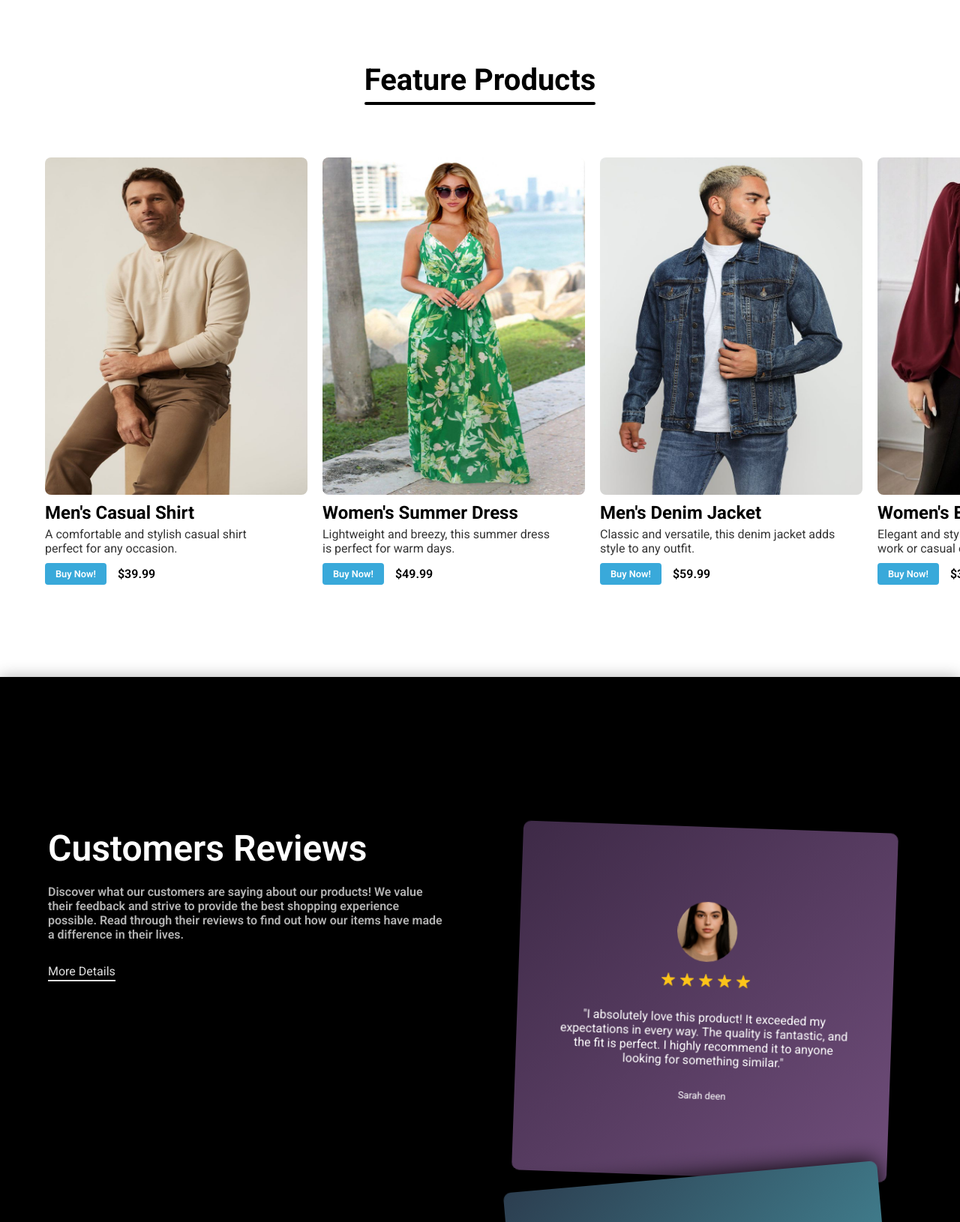
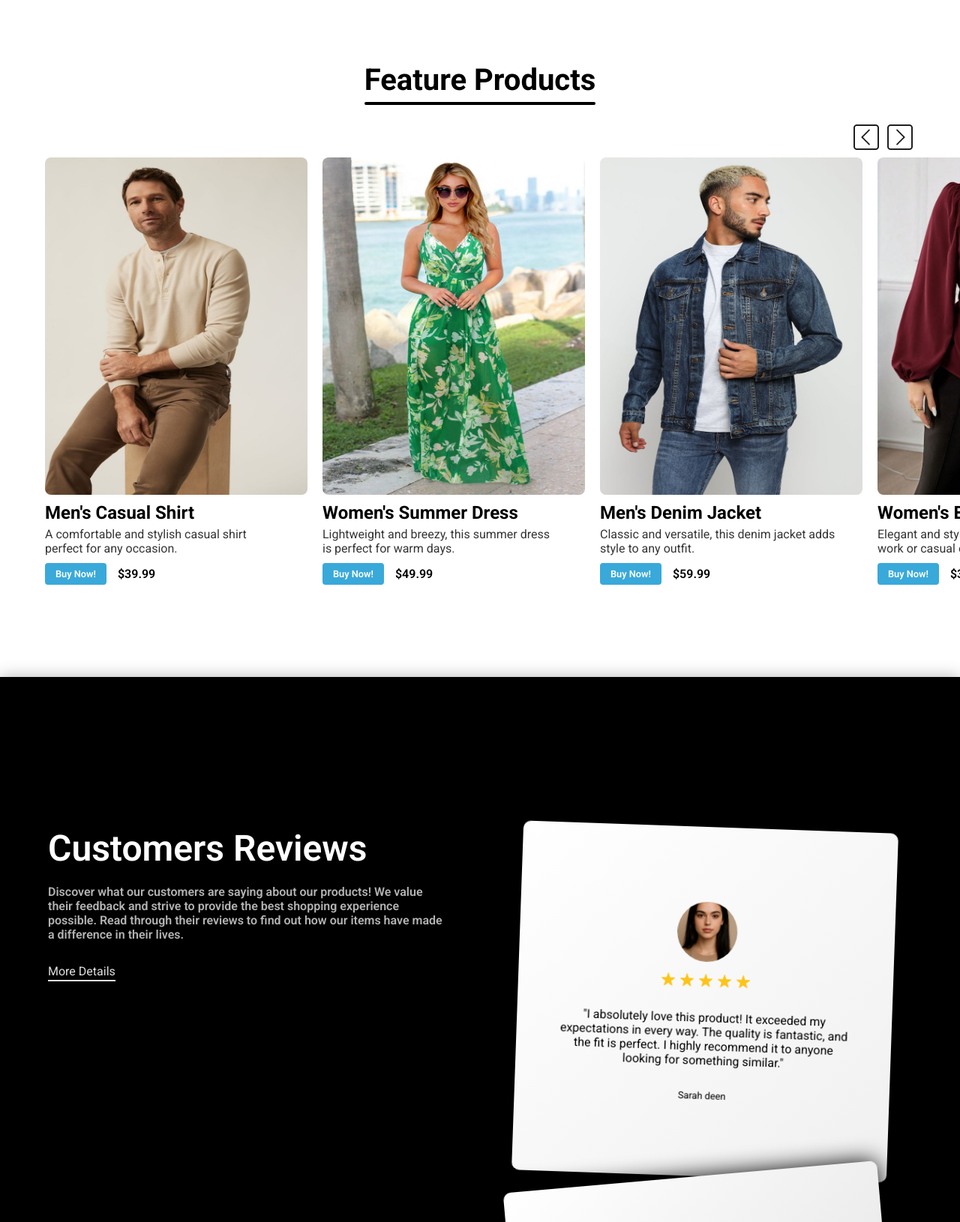
Before and after one commit to OxilonX/Fashion-Nest, a plain HTML site: page index.html in a window 1280 px wide. Shown: the part 1186-2816 px from the top of the page at 75% size. Drawn offline with Linux system fonts and the light colour scheme.

Commit message:
Add pagination arrows and update product/review styles
Introduced pagination arrow icons and container to the featured products section in index.html. Updated .ftr-prod-parent to use scroll overflow and added styles for pagination arrows in style.css. Also changed review card backgrounds to lighter gradients and updated reviewer text color to use secondary color.

```diff
--- a/index.html
+++ b/index.html
@@ -167,8 +167,19 @@
           <hr class="ftr-prod-divider" />
         </div>
       </div>
-
-      <ul class="ftr-prod-parent">
+      <div class="ftr-prod-pagination-arrows scroll-anim">
+        <img
+          src="icons/icons8-previous-50.png"
+          alt=""
+          class="previous-icon pagination-icon scroll-anim"
+        />
+        <img
+          src="icons/icons8-next-50.png"
+          alt=""
+          class="next-icon pagination-icon scroll-anim"
+        />
+      </div>
+      <ul class="ftr-prod-parent scroll-anim">
         <li class="ftr-prod-child">
           <div class="ftr-prod-img-cont">
             <img
--- a/styles/style.css
+++ b/styles/style.css
@@ -395,10 +395,10 @@ body {
   position: relative;
   display: flex;
   align-items: flex-start;
-  overflow-x: auto;
   gap: 20px;
   scrollbar-width: none;
   padding: 0 60px;
+  overflow-x: scroll;
 }
 
 .ftr-prod-parent::-webkit-scrollbar {
@@ -409,6 +409,20 @@ body {
   flex-direction: column;
   justify-content: center;
   gap: 10px;
+}
+.ftr-prod-pagination-arrows {
+  position: absolute;
+  display: flex;
+  top: 20%;
+  right: 60px;
+  gap: 5px;
+}
+.pagination-icon {
+  width: 40px;
+  cursor: pointer;
+}
+.pagination-icon:hover {
+  scale: 1.05;
 }
 
 .ftr-prod-info {
@@ -572,29 +586,30 @@ body {
 .reviews-right-child:nth-child(1) {
   top: 50px;
   transform: rotate(2deg);
-  background: linear-gradient(135deg, #3e2a47, #6f4d7a); /* Purple to Pink */
+  background: linear-gradient(135deg, #ffffff, #f0f0f0);
 }
+
 .reviews-right-child:nth-child(2) {
   top: 60px;
   transform: rotate(-5deg);
+  background: linear-gradient(135deg, #ffffff, #e0e0e0);
+}
 
-  background: linear-gradient(135deg, #2c3e50, #4ca1af); /* Dark Blue to Teal */
-}
 .reviews-right-child:nth-child(3) {
   top: 80px;
   transform: rotate(5deg);
+  background: linear-gradient(135deg, #ffffff, #d0d0d0);
+}
 
-  background: linear-gradient(135deg, #4b6cb7, #182848); /* Blue to Dark Blue */
-}
 .reviews-right-child:nth-child(4) {
   top: 100px;
   transform: rotate(-4deg);
+  background: linear-gradient(135deg, #ffffff, #c0c0c0);
+}
 
-  background: linear-gradient(135deg, #bd4f00, #96054b); /* Orange to Pink */
-}
 .reviews-right-child:nth-child(5) {
   top: 120px;
-  background: linear-gradient(135deg, #bf5f47, #6b4c34); /* Coral to Peach */
+  background: linear-gradient(135deg, #ffffff, #b0b0b0);
 }
 .reviews-right-parent::-webkit-scrollbar {
   display: none;
@@ -609,10 +624,10 @@ body {
 .reviewer-opinion {
   font-size: 1rem;
   text-align: center;
-  color: var(--primary-color);
+  color: var(--sec-color);
 }
 .reviewer-name {
-  color: var(--primary-color);
+  color: var(--sec-color);
   font-size: 0.8rem;
 }
 .reviewer-icon-cont {
@@ -637,6 +652,8 @@ body {
 .half-star-icon {
   width: 20px;
 }
+/*REVIEWES styling start*/
+
 /*MEDIA querries start*/
 @media (max-width: 1200px) {
   .container {
```
Also changed, not shown: 2 other files.
